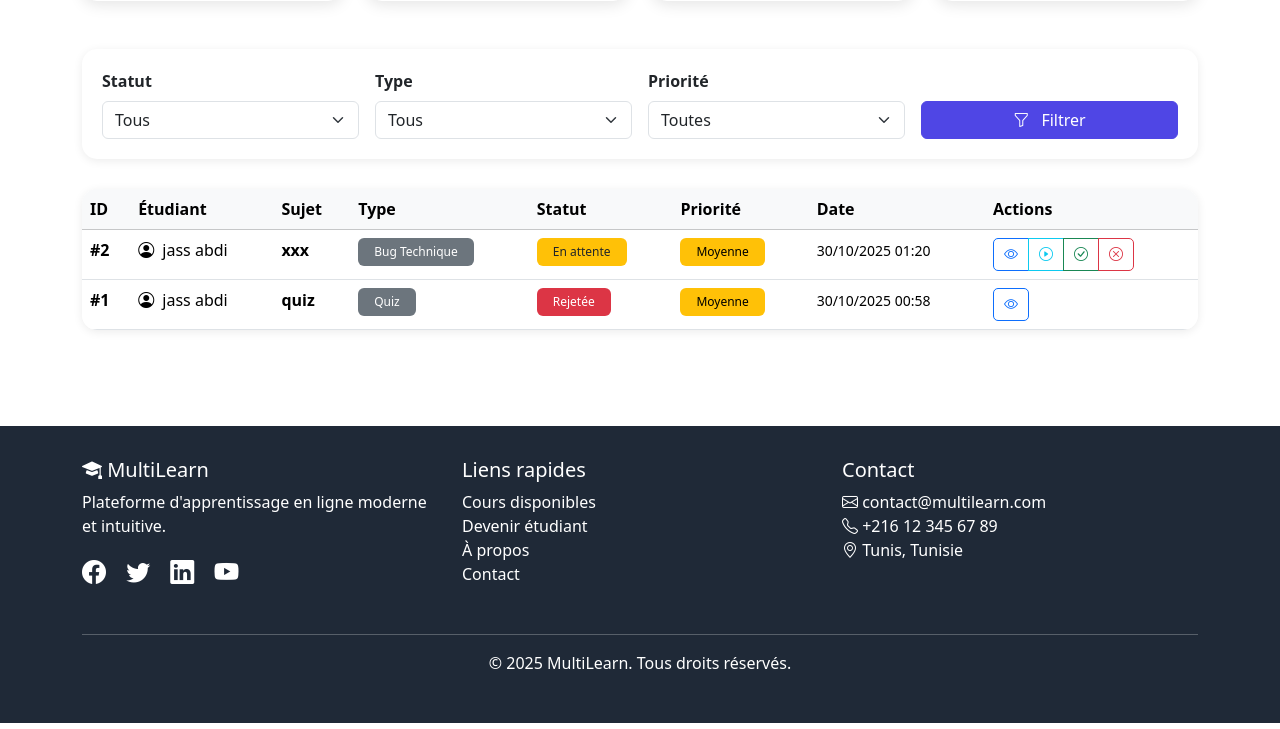
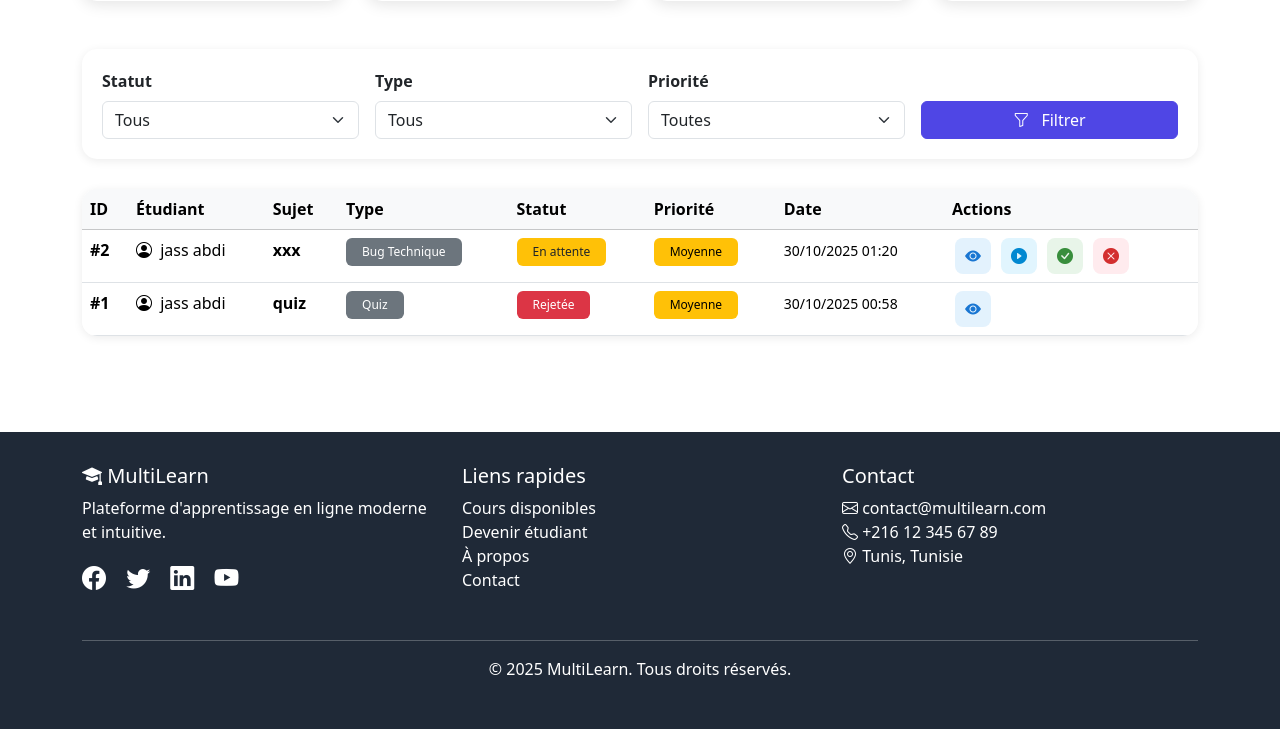
Before and after one commit to abidijesser/Multilearn-Django, a Django app: page /reclamations/admin/ in a window 1280 px wide. Shown: the part 703-1432 px from the top of the page. Run offline with Django 4.2, Linux system fonts and the light colour scheme; a user stored in the database is signed in; data comes from the database, SQL or seed files in the repository.

Commit message:
enhanced reclamation page desin

```diff
--- a/myapp/templates/reclamation_admin.html
+++ b/myapp/templates/reclamation_admin.html
@@ -43,9 +43,62 @@
     }
 
     .action-btn {
-        padding: 5px 10px;
-        font-size: 0.875rem;
-        border-radius: 5px;
+        width: 36px;
+        height: 36px;
+        padding: 0;
+        display: inline-flex;
+        align-items: center;
+        justify-content: center;
+        border-radius: 8px;
+        font-size: 1rem;
+        transition: all 0.2s ease;
+        border: none;
+        margin: 0 3px;
+    }
+
+    .action-btn:hover {
+        transform: translateY(-2px);
+        box-shadow: 0 4px 8px rgba(0,0,0,0.15);
+    }
+
+    .btn-view {
+        background: #e3f2fd;
+        color: #1976d2;
+    }
+
+    .btn-view:hover {
+        background: #bbdefb;
+        color: #0d47a1;
+    }
+
+    .btn-start {
+        background: #e1f5fe;
+        color: #0288d1;
+    }
+
+    .btn-start:hover {
+        background: #b3e5fc;
+        color: #01579b;
+    }
+
+    .btn-resolve {
+        background: #e8f5e9;
+        color: #388e3c;
+    }
+
+    .btn-resolve:hover {
+        background: #c8e6c9;
+        color: #1b5e20;
+    }
+
+    .btn-reject {
+        background: #ffebee;
+        color: #d32f2f;
+    }
+
+    .btn-reject:hover {
+        background: #ffcdd2;
+        color: #b71c1c;
     }
 
     .filter-card {
@@ -207,27 +260,27 @@
                                 <small>{{ reclamation.created_at|date:"d/m/Y H:i" }}</small>
                             </td>
                             <td>
-                                <div class="btn-group btn-group-sm">
+                                <div class="d-flex align-items-center gap-1">
                                     <a href="{% url 'reclamation_detail' reclamation.id %}"
-                                       class="btn btn-outline-primary action-btn" title="Voir détails">
-                                        <i class="bi bi-eye"></i>
+                                       class="action-btn btn-view" title="Voir détails">
+                                        <i class="bi bi-eye-fill"></i>
                                     </a>
 
                                     {% if reclamation.statut == 'EN_ATTENTE' %}
                                     <a href="{% url 'reclamation_traiter' reclamation.id %}"
-                                       class="btn btn-outline-info action-btn" title="Prendre en charge">
-                                        <i class="bi bi-play-circle"></i>
+                                       class="action-btn btn-start" title="Prendre en charge">
+                                        <i class="bi bi-play-circle-fill"></i>
                                     </a>
                                     {% endif %}
 
                                     {% if reclamation.statut == 'EN_COURS' or reclamation.statut == 'EN_ATTENTE' %}
                                     <a href="{% url 'reclamation_resoudre' reclamation.id %}"
-                                       class="btn btn-outline-success action-btn" title="Résoudre">
-                                        <i class="bi bi-check-circle"></i>
+                                       class="action-btn btn-resolve" title="Résoudre">
+                                        <i class="bi bi-check-circle-fill"></i>
                                     </a>
                                     <a href="{% url 'reclamation_rejeter' reclamation.id %}"
-                                       class="btn btn-outline-danger action-btn" title="Rejeter">
-                                        <i class="bi bi-x-circle"></i>
+                                       class="action-btn btn-reject" title="Rejeter">
+                                        <i class="bi bi-x-circle-fill"></i>
                                     </a>
                                     {% endif %}
                                 </div>
--- a/myapp/templates/reclamation_create.html
+++ b/myapp/templates/reclamation_create.html
@@ -123,7 +123,6 @@
                 </h5>
                 <ul class="mb-0">
                     <li>Votre réclamation sera traitée dans les <strong>24-48 heures</strong></li>
-                    <li>Vous recevrez une notification dès qu'un administrateur prendra en charge votre demande</li>
                     <li>Vous pouvez suivre l'état de votre réclamation dans la section "Mes réclamations"</li>
                 </ul>
             </div>
```
